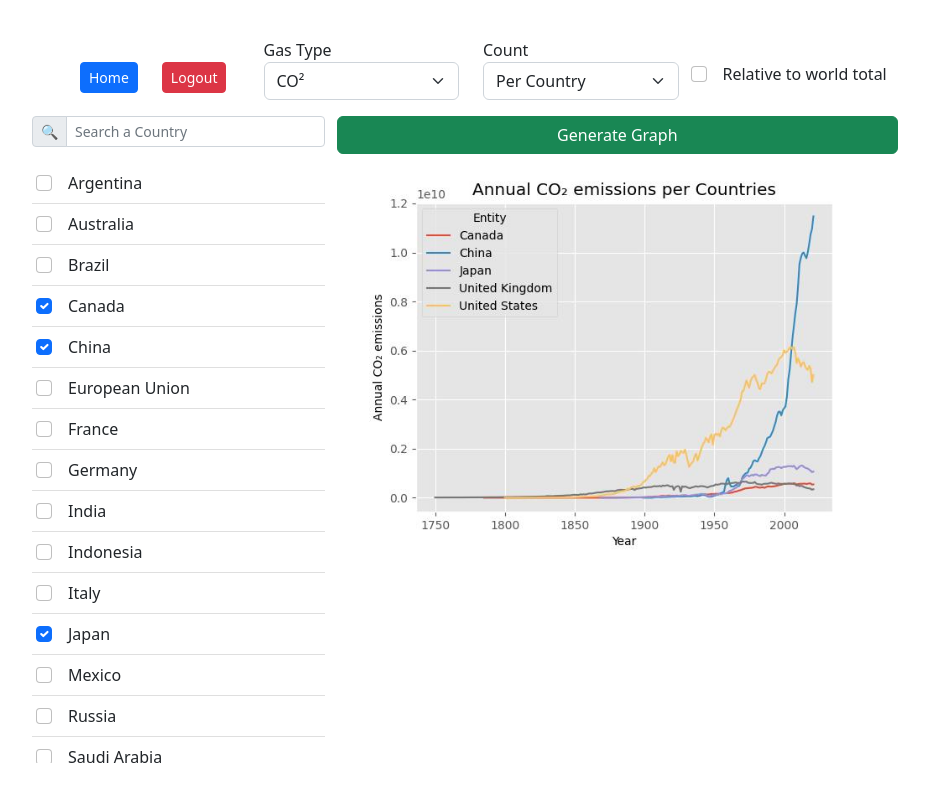
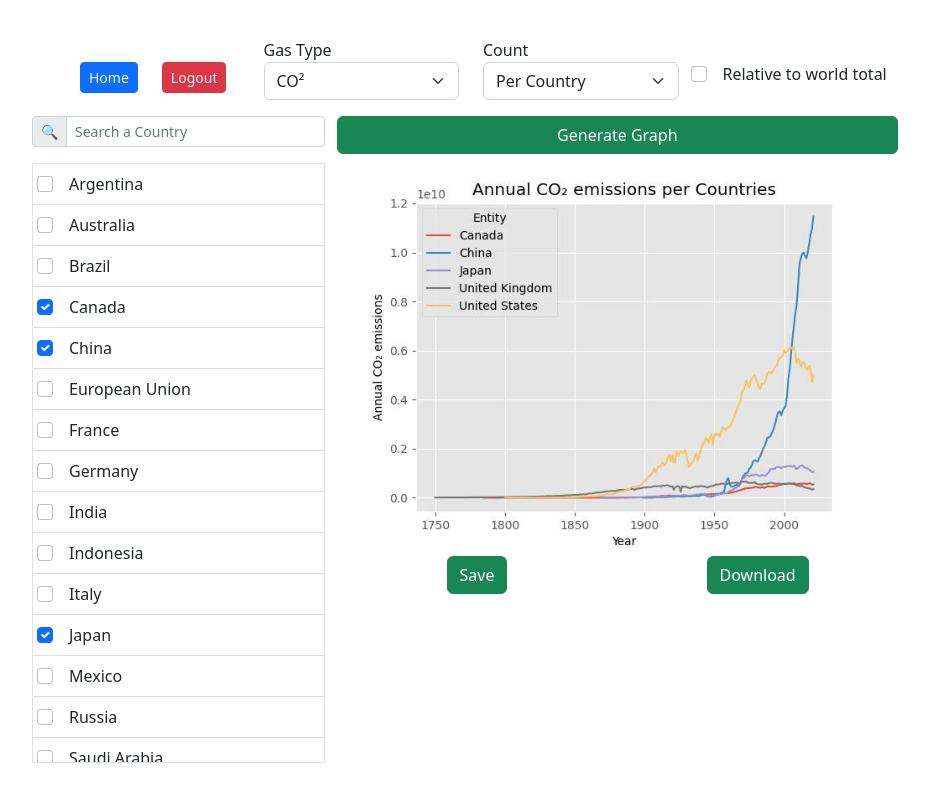
Before and after one commit to TheWhitcher/TW_DB_Final_Project, a React (Vite) app in the folder Project/FrontEnd/: page /Graph in a window 1280 px wide. Shown: the whole page, without its empty margins (169-1098 px from the left). Built offline with nearby package versions, Linux system fonts and the light colour scheme; sample sign-in values are in the browser's storage.

Commit message:
Setup for new Graph save and load function

```diff
--- a/Project/FrontEnd/src/Graph.jsx
+++ b/Project/FrontEnd/src/Graph.jsx
@@ -81,6 +81,14 @@ function Graph() {
     navigate("../Home");
   }
 
+  const saveGraph = () => {
+
+  }
+
+  const downloadGraph = () => {
+
+  }
+
   return (
       <div className="App">
         <div className="container">
@@ -125,7 +133,7 @@ function Graph() {
                 <input type="text" className="form-control" placeholder="Search a Country" aria-label="Sizing example input" aria-describedby="inputGroup-sizing-default" onChange={(event) => handleInputChange('search', event.target.value)}/>
               </div>
 
-              <ul className="list-group list-group-flush text-start navbar-nav-scroll" id="CountryList">
+              <ul className="list-group list-group-flush text-start navbar-nav-scroll border" id="CountryList">
                 <li className="list-group-item px-1">
                   <input className="form-check-input me-3" type="checkbox" value="Argentina" id="ARGcheckbox" onChange={(event) => handleInputChange('ARGcheckBox', event.target.checked)}/>
                   <label className="form-check-label" htmlFor="checkBoxOne">Argentina</label>
@@ -218,6 +226,14 @@ function Graph() {
                 <div className="row">
                   <img src="\src\assets\co2_sample.jpg" alt="CO2 Graph" style={{ width: '600px', }}/>
                 </div>
+                <div className="row">
+                  <div className="col-6">
+                    <button className='btn btn-success' onClick={saveGraph}>Save</button>
+                  </div>
+                  <div className="col-6">
+                    <button className='btn btn-success' onClick={downloadGraph}>Download</button>
+                  </div>
+                </div>
               </div>
             </div>
           </div>
--- a/Project/FrontEnd/src/Home.jsx
+++ b/Project/FrontEnd/src/Home.jsx
@@ -47,6 +47,8 @@ function Home() {
                 <button className='btn btn-success mx-1' onClick={graphRoute}>Graphs</button>
                 <button className='btn btn-success mx-1' onClick={logoutRoute}>Logout</button>
             </div>
+
+            <h3 className="text-start mt-5">Your Saved Graphs</h3>
         </div>
     )
 }
```
Also changed, not shown: Project/FrontEnd/src/components/Table.jsx (added), 2 other files (tests, documents, lock files or other folders).
